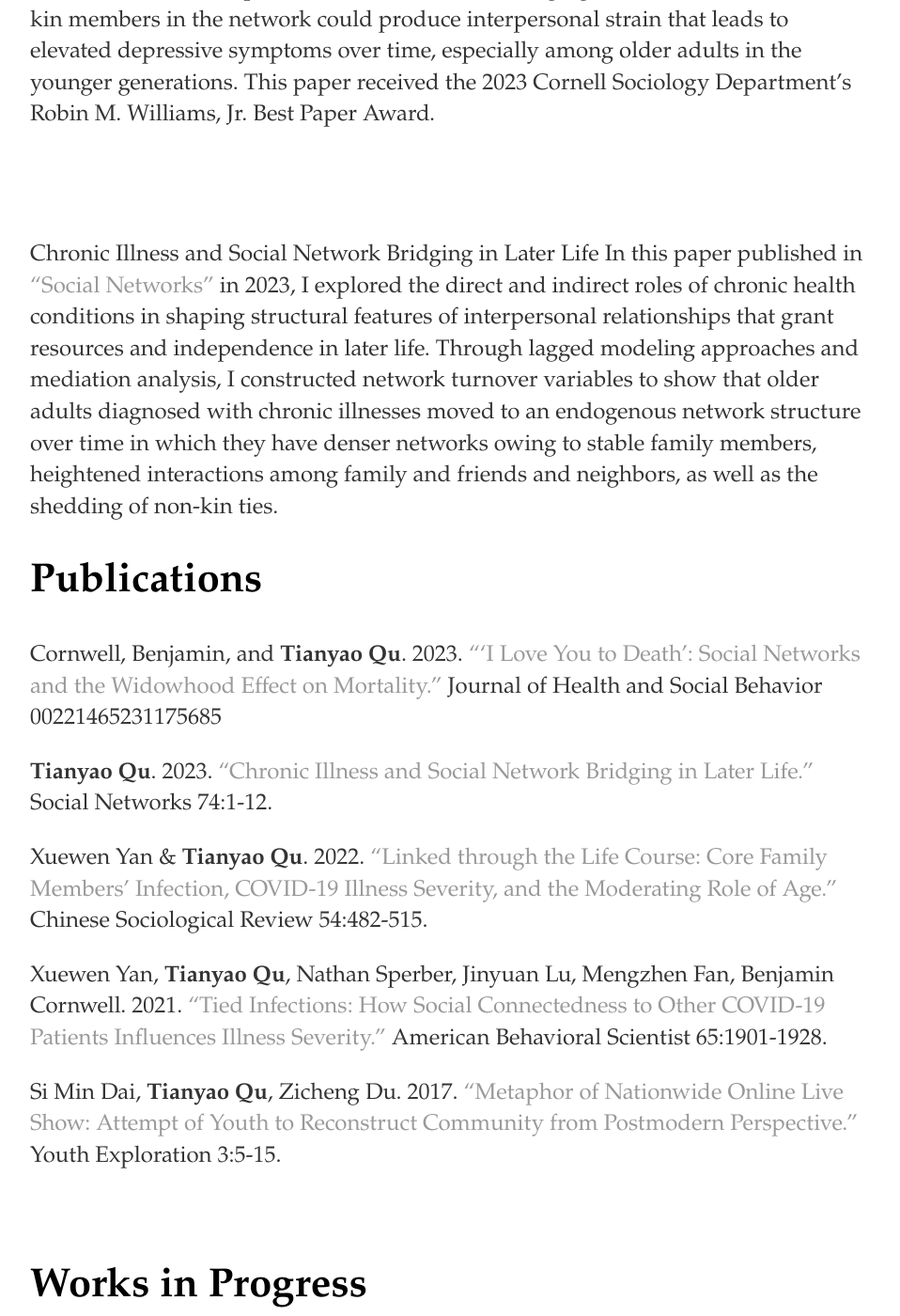
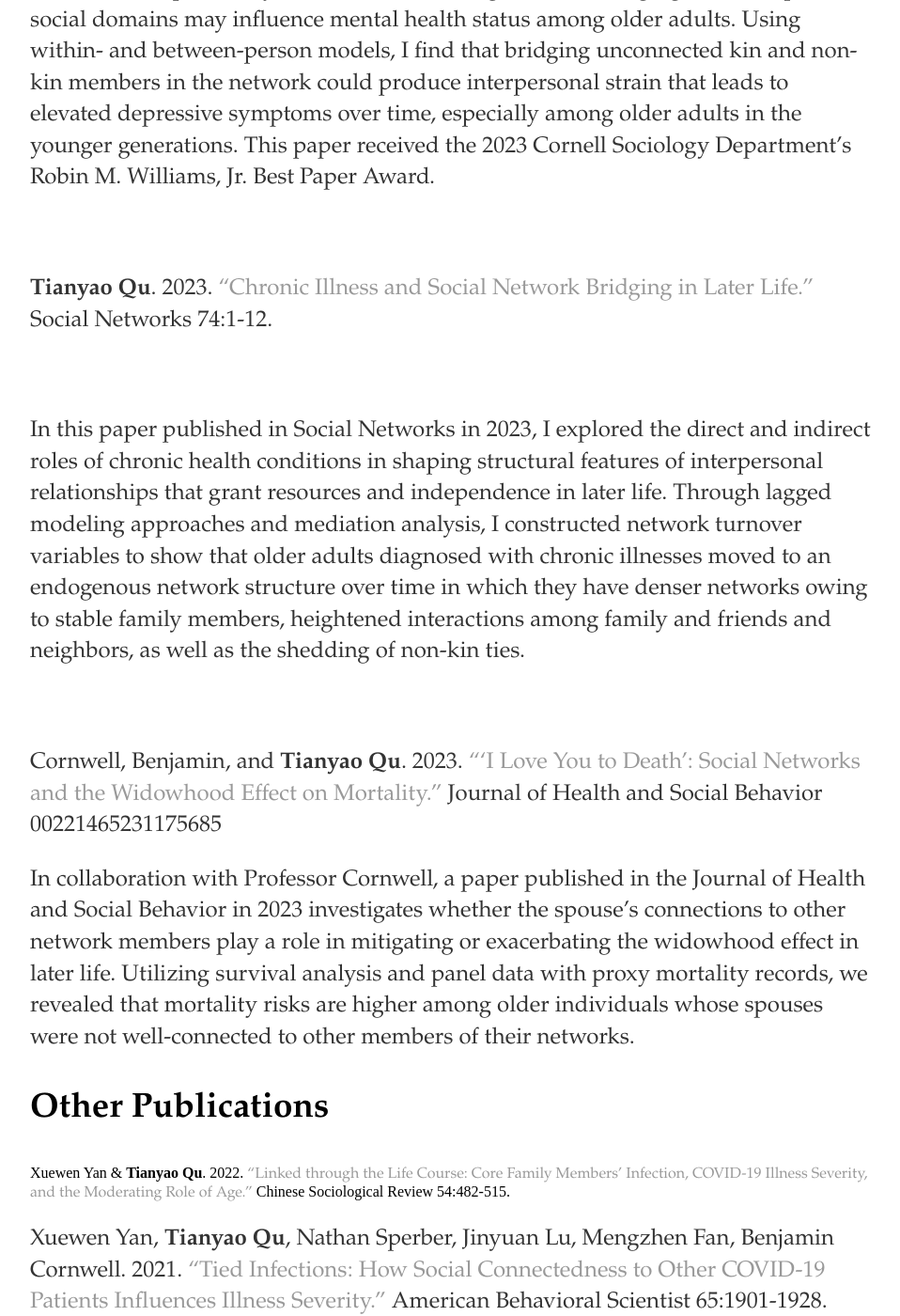
Before and after one commit to windyqu/windyqu.github.io, a Jekyll site: the page built from research/index.html, in a window 1280 px wide and 1400 px high, scrolled down 879 px. Shown: the whole window at 94% size, without its empty margins (160-1118 px from the left). Built offline with Jekyll 4.4.1, drawn with Linux system fonts in a browser that asks for light colours; some of the changed text lies outside the part shown.

Commit message:
Update index.html

```diff
--- a/research/index.html
+++ b/research/index.html
@@ -9,6 +9,8 @@ title: Tianyao Qu's Homepage
   <br><be>
 	<p>
        My research focuses on examining how changes in, and the form and order of, social connections relate to health inequality over time and across the life course. I place particular emphasis on understanding the heterogeneous meanings brought by social contexts in which well-being is intertwined with social relationships. In my dissertation and other work, I develop the argument that social relationships and interactions are highly structured and regularized – whether in the realms of virtual intimacy, personal networks, daily family interactions, or time spent with other people.
+       <br>
+       Moreover, I am interested in using social networks as both a data source and an analytic framework to discern the social process that produces health consequences.
 	<p>
   <br><be>
 
@@ -17,25 +19,31 @@ title: Tianyao Qu's Homepage
 A Bridge Too Far? Social Network Structure as a Determinant of Depression in Later Life (Manuscript Upon Request)
 <br><br>
 In the first chapter of my dissertation, I investigated how bridging across disparate social domains may influence mental health status among older adults. Using within- and between-person models, I find that bridging unconnected kin and non-kin members in the network could produce interpersonal strain that leads to elevated depressive symptoms over time, especially among older adults in the younger generations. This paper received the 2023 Cornell Sociology Department’s Robin M. Williams, Jr. Best Paper Award.
-        <p>
+        </p>
 	<br><be>
 	<br><be>
 
 	<p>
-Chronic Illness and Social Network Bridging in Later Life
-In this paper published in <a href="https://doi.org/10.1016/j.socnet.2023.01.007" target="_blank">“Social Networks”</a> in 2023,
-	I explored the direct and indirect roles of chronic health conditions in shaping structural features of interpersonal relationships that grant resources and independence in later life. Through lagged modeling approaches and mediation analysis, I constructed network turnover variables to show that older adults diagnosed with chronic illnesses moved to an endogenous network structure over time in which they have denser networks owing to stable family members, heightened interactions among family and friends and neighbors, as well as the shedding of non-kin ties.
+<b>Tianyao Qu</b>. 2023. <a href="https://doi.org/10.1016/j.socnet.2023.01.007" target="_blank">“Chronic Illness and Social Network Bridging in Later Life.”</a> Social Networks 74:1-12.
+	</p>
+<br><br>
+	<p>
+In this paper published in Social Networks in 2023, I explored the direct and indirect roles of chronic health conditions in shaping structural features of interpersonal relationships that grant resources and independence in later life. Through lagged modeling approaches and mediation analysis, I constructed network turnover variables to show that older adults diagnosed with chronic illnesses moved to an endogenous network structure over time in which they have denser networks owing to stable family members, heightened interactions among family and friends and neighbors, as well as the shedding of non-kin ties.
+	</p>
+<br><be>
+<br><be>
 
-
-	 <p>
-  <h2>Publications</h2>
 	<p>
 Cornwell, Benjamin, and <b>Tianyao Qu</b>. 2023. <a href="https://doi.org/10.1177/00221465231175685" target="_blank">“‘I Love You to Death’: Social Networks and the Widowhood Effect on Mortality.”</a> Journal of Health and Social Behavior 00221465231175685
 	</p>
         <p>
-		<b>Tianyao Qu</b>. 2023. <a href="https://doi.org/10.1016/j.socnet.2023.01.007" target="_blank">“Chronic Illness and Social Network Bridging in Later Life.”</a> Social Networks 74:1-12.
+In collaboration with Professor Cornwell, a paper published in the Journal of Health and Social Behavior in 2023 investigates whether the spouse’s connections to other network members play a role in mitigating or exacerbating the widowhood effect in later life. Utilizing survival analysis and panel data with proxy mortality records, we revealed that mortality risks are higher among older individuals whose spouses were not well-connected to other members of their networks.
         </p>
-	<p>
+
+
+  <h3> Other Publications</h3>
+
+
 		Xuewen Yan & <b>Tianyao Qu</b>. 2022. <a href="https://doi.org/10.1080/21620555.2021.1934824" target="_blank">“Linked through the Life Course: Core Family Members’ Infection, COVID-19 Illness Severity, and the Moderating Role of Age.”</a> Chinese Sociological Review 54:482-515.
 	</p>
 	<p>
```
Lines whose indentation alone changed are shown as unchanged.
